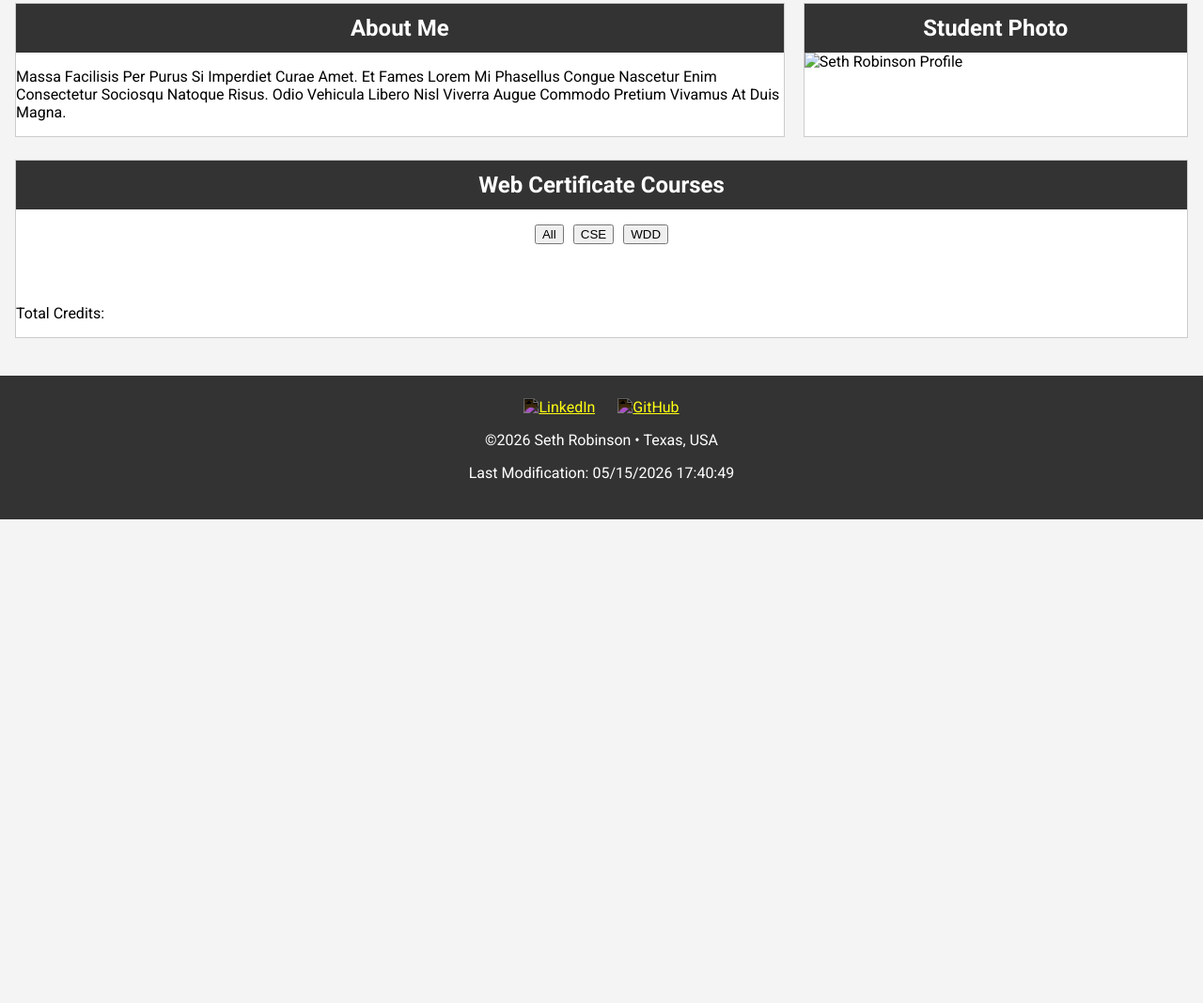
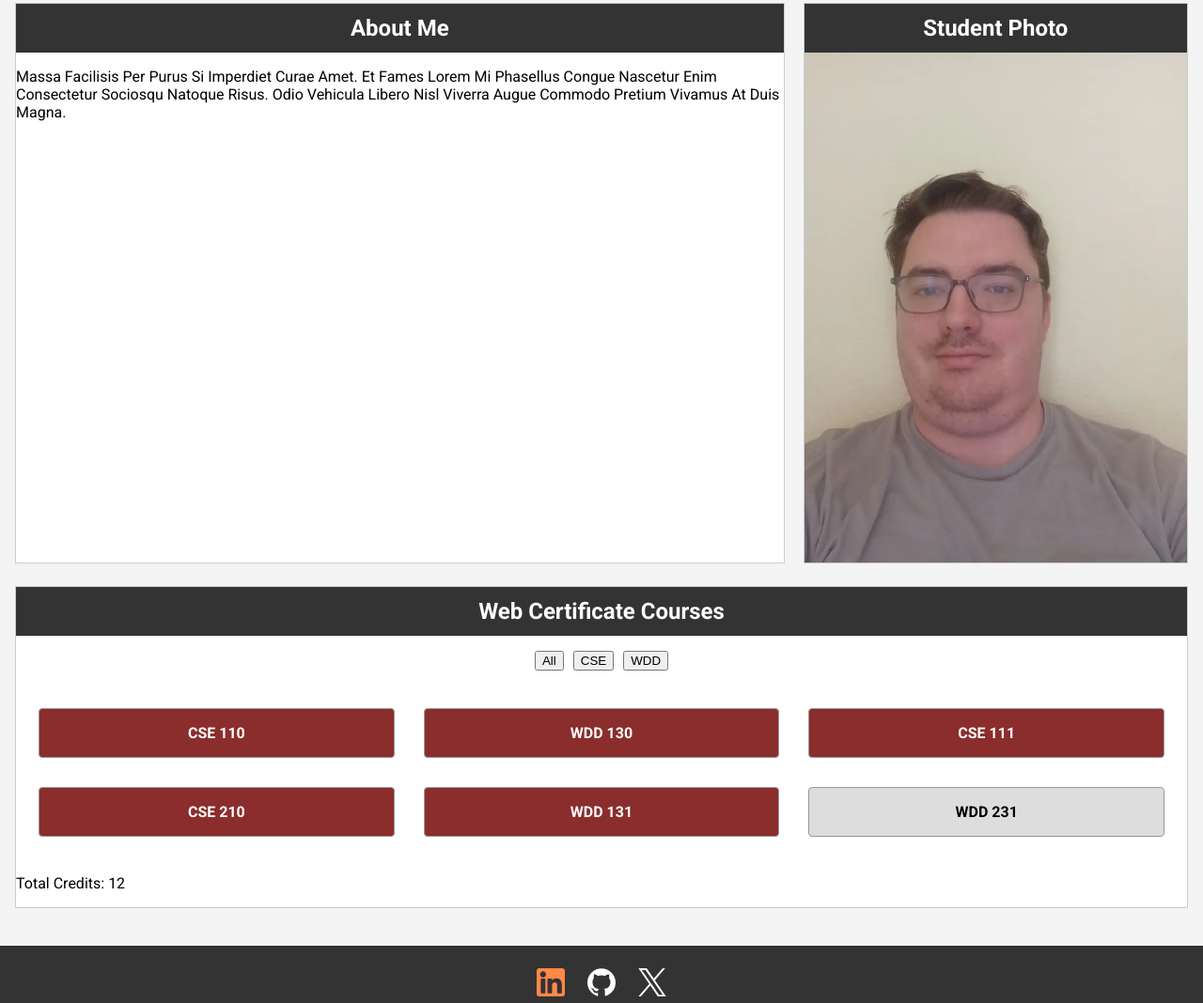
Before and after one commit to seth-robinson722/wdd231, a plain HTML site: page index.html in a window 1280 px wide. Shown: the part 227-1295 px from the top of the page at 94% size. Before the commit the page ends 800 px from the top, so only its background shows below. Drawn offline with Linux system fonts and the light colour scheme.

Commit message:
fix error

```diff
--- a/index.html
+++ b/index.html
@@ -18,7 +18,7 @@
 
     <script src="scripts/getdates.js" defer></script>
     <script src="scripts/navigation.js" defer></script>
-    <script src="scripts/courses.js" defer></script>
+    <script src="scripts/course.js" defer></script>
 </head>
 
 <body>
@@ -50,7 +50,7 @@
 
             <section class="card photo-card">
                 <h2>Student Photo</h2>
-                <img src="images/profile.jpg" alt="Seth Robinson Profile" loading="lazy">
+                <img src="images/profile.webp" alt="Seth Robinson Profile" loading="lazy">
             </section>
         </div>
 
@@ -69,8 +69,9 @@
 
     <footer>
         <div class="socials">
-            <a href="https://linkedin.com" target="_blank"><img src="images/linkedin.svg" alt="LinkedIn"></a>
-            <a href="https://github.com" target="_blank"><img src="images/github.svg" alt="GitHub"></a>
+            <a href="https://linkedin.com" target="_blank"><img src="images/linkedin-icon.svg" alt="LinkedIn"></a>
+            <a href="https://github.com" target="_blank"><img src="images/github-icon.svg" alt="GitHub"></a>
+            <a href="https://x.com" target="blank"><img src="images/x-icon.svg" alt="X"></a>
         </div>
         <p>&copy;<span id="currentyear"></span> Seth Robinson &bull; Texas, USA</p>
         <p id="lastModified"></p>
```
